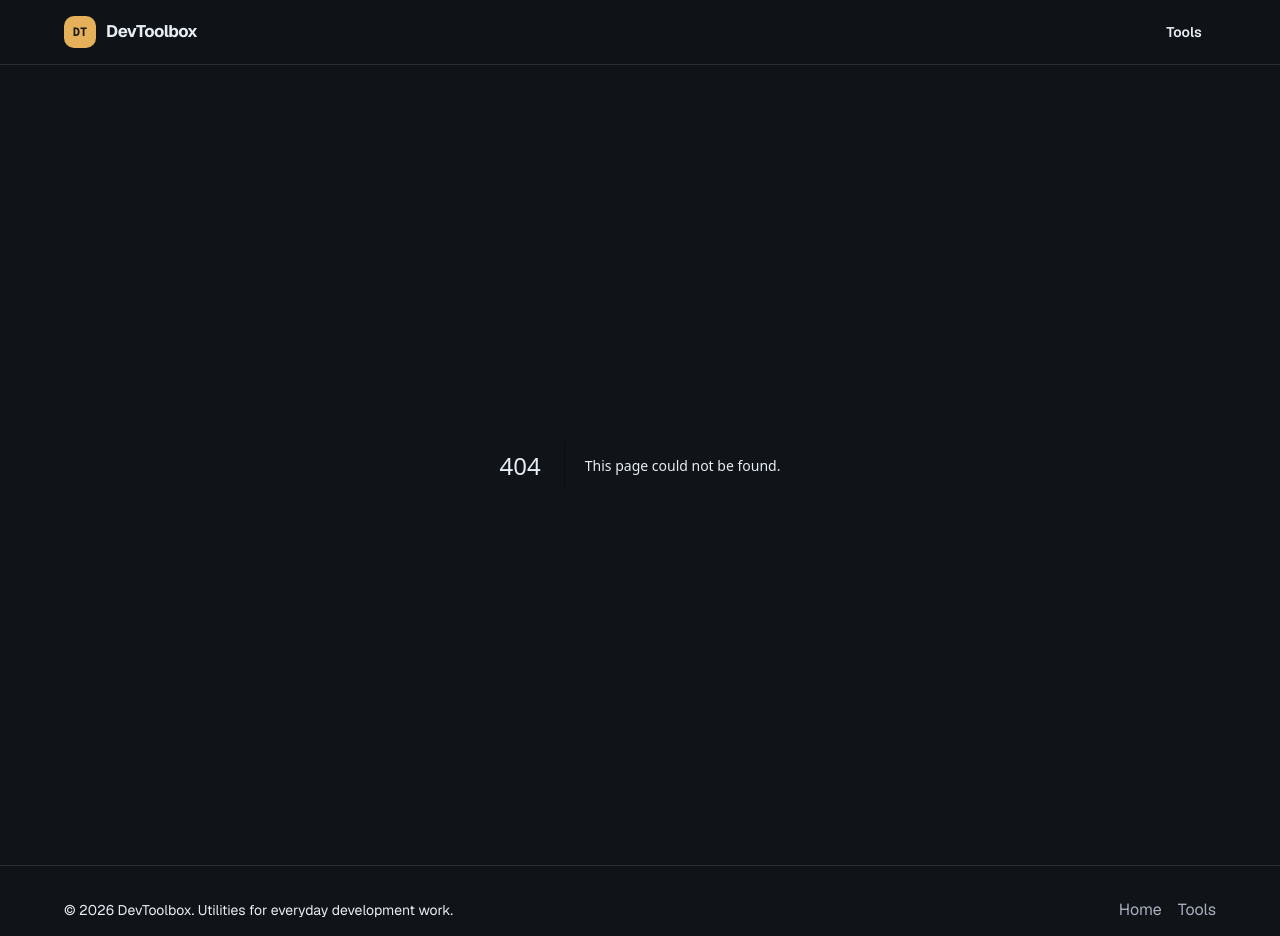
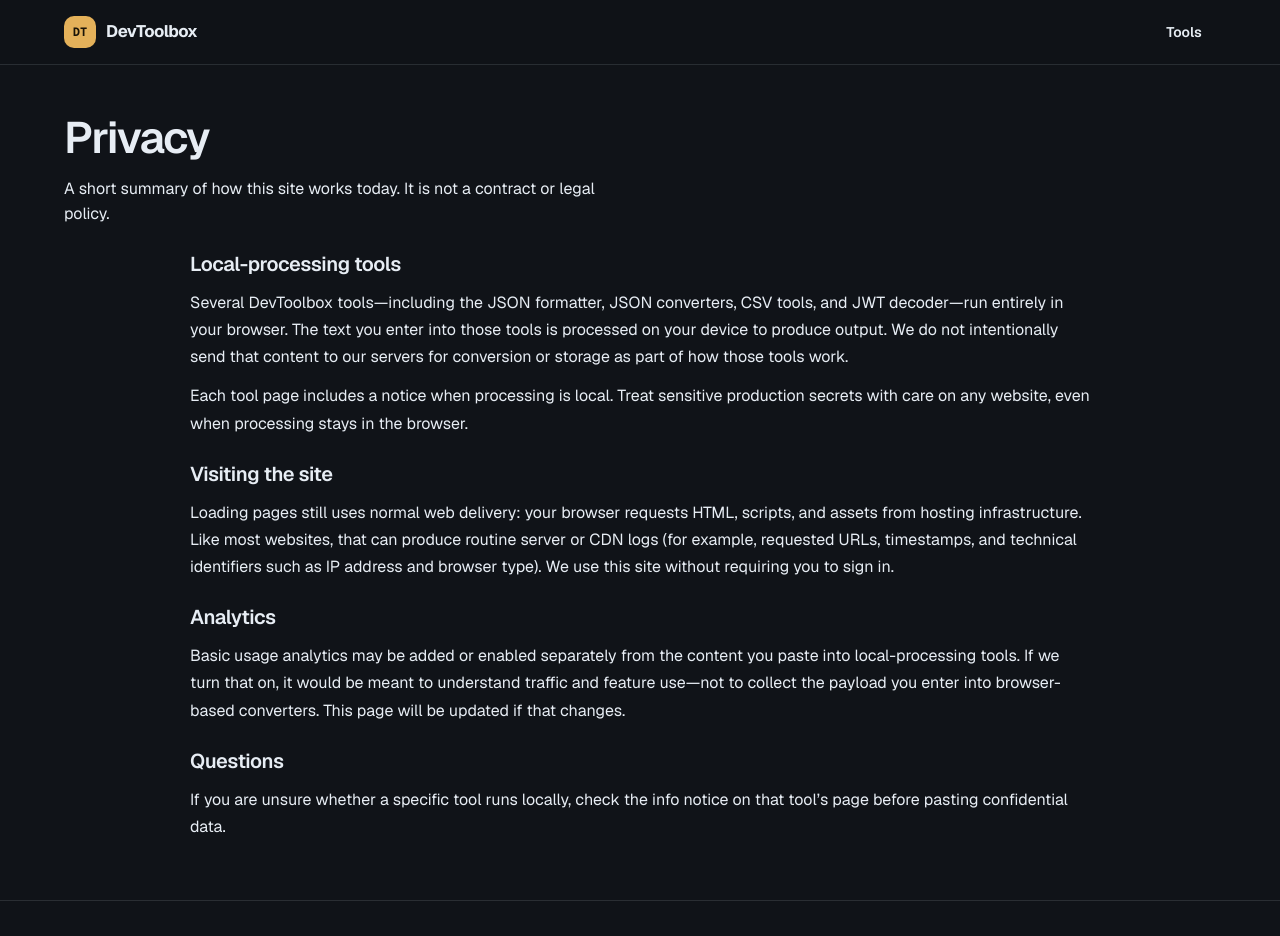
Before and after one commit to Chan405/Dev-Tool-Box, a Next.js app: page /privacy in a window 1280 px wide. Before the commit this address had no page. Shown: the top 936 px of the page. Built offline with nearby package versions, Linux system fonts and the light colour scheme; what @mui/material-nextjs would draw is missing.

Commit message:
feat: add About and Privacy pages

```diff
--- /dev/null
+++ b/src/app/privacy/page.tsx
@@ -0,0 +1,66 @@
+import type { Metadata } from "next";
+import Container from "@mui/material/Container";
+import Typography from "@mui/material/Typography";
+import { ToolAboutParagraph } from "@/components/tools/ToolAboutParagraph";
+import { site } from "@/lib/site";
+
+export const metadata: Metadata = {
+  title: "Privacy",
+  description: `How ${site.name} handles your data when you use the site and its browser-based tools.`,
+};
+
+export default function PrivacyPage() {
+  return (
+    <Container maxWidth="lg" sx={{ py: { xs: 4, md: 6 } }}>
+      <Typography component="h1" variant="h1" sx={{ fontSize: { xs: "2.25rem", md: "2.75rem" }, maxWidth: 720 }}>
+        Privacy
+      </Typography>
+      <Typography color="text.secondary" sx={{ mt: 1.5, maxWidth: 560, lineHeight: 1.6 }}>
+        A short summary of how this site works today. It is not a contract or legal policy.
+      </Typography>
+
+      <Container disableGutters maxWidth="md" sx={{ mt: 3, px: 0 }}>
+        <Typography component="h2" variant="h2" sx={{ fontSize: "1.25rem", mb: 1.5 }}>
+          Local-processing tools
+        </Typography>
+        <ToolAboutParagraph>
+          Several {site.name} tools—including the JSON formatter, JSON converters, CSV tools, and JWT decoder—run
+          entirely in your browser. The text you enter into those tools is processed on your device to produce output.
+          We do not intentionally send that content to our servers for conversion or storage as part of how those tools
+          work.
+        </ToolAboutParagraph>
+        <ToolAboutParagraph>
+          Each tool page includes a notice when processing is local. Treat sensitive production secrets with care on any
+          website, even when processing stays in the browser.
+        </ToolAboutParagraph>
+
+        <Typography component="h2" variant="h2" sx={{ fontSize: "1.25rem", mb: 1.5, mt: 3 }}>
+          Visiting the site
+        </Typography>
+        <ToolAboutParagraph>
+          Loading pages still uses normal web delivery: your browser requests HTML, scripts, and assets from hosting
+          infrastructure. Like most websites, that can produce routine server or CDN logs (for example, requested URLs,
+          timestamps, and technical identifiers such as IP address and browser type). We use this site without requiring
+          you to sign in.
+        </ToolAboutParagraph>
+
+        <Typography component="h2" variant="h2" sx={{ fontSize: "1.25rem", mb: 1.5, mt: 3 }}>
+          Analytics
+        </Typography>
+        <ToolAboutParagraph>
+          Basic usage analytics may be added or enabled separately from the content you paste into local-processing
+          tools. If we turn that on, it would be meant to understand traffic and feature use—not to collect the payload
+          you enter into browser-based converters. This page will be updated if that changes.
+        </ToolAboutParagraph>
+
+        <Typography component="h2" variant="h2" sx={{ fontSize: "1.25rem", mb: 1.5, mt: 3 }}>
+          Questions
+        </Typography>
+        <ToolAboutParagraph>
+          If you are unsure whether a specific tool runs locally, check the info notice on that tool’s page before pasting
+          confidential data.
+        </ToolAboutParagraph>
+      </Container>
+    </Container>
+  );
+}
--- a/src/components/layout/Footer.tsx
+++ b/src/components/layout/Footer.tsx
@@ -21,13 +21,19 @@ export function Footer() {
         <Typography variant="body2" color="text.secondary">
           © 2026 {site.name}. Utilities for everyday development work.
         </Typography>
-        <Stack component="nav" aria-label="Footer" direction="row" spacing={2}>
+        <Stack component="nav" aria-label="Footer" direction="row" spacing={2} useFlexGap sx={{ flexWrap: "wrap" }}>
           <AppLink href="/" color="text.secondary">
             Home
           </AppLink>
           <AppLink href="/tools" color="text.secondary">
             Tools
           </AppLink>
+          <AppLink href="/about" color="text.secondary">
+            About
+          </AppLink>
+          <AppLink href="/privacy" color="text.secondary">
+            Privacy
+          </AppLink>
         </Stack>
       </Container>
     </Box>
```
Also changed, not shown: src/app/about/page.tsx (added, +37 -0 lines), scripts/smoke-lib.mts.
